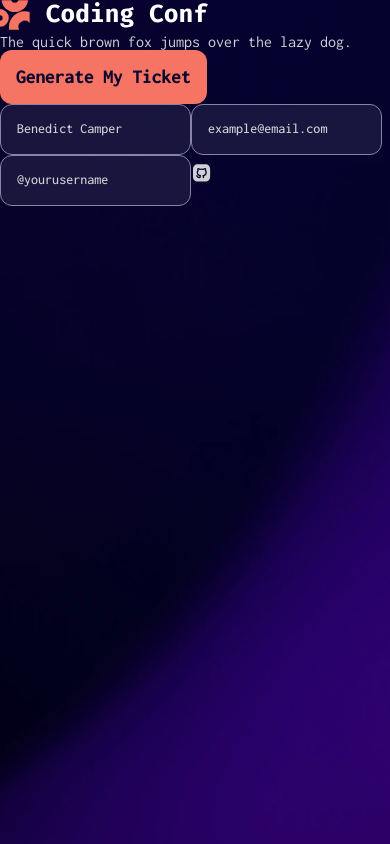
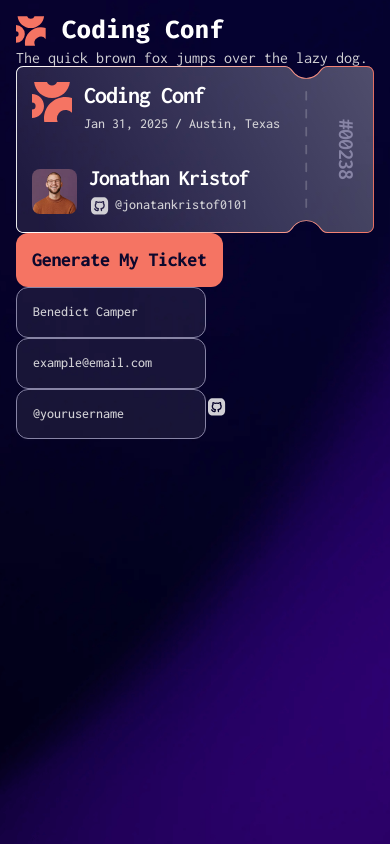
Before and after one commit to Arsalan2078/conference-ticket-generator, a React (Vite) app: page / in a window 390 px wide. Built offline with nearby package versions, Linux system fonts and the light colour scheme.

Commit message:
mobile styling for Ticket done

```diff
--- a/src/App.module.scss
+++ b/src/App.module.scss
@@ -1,6 +1,7 @@
 @use "./styles/mixins";
 
 .app {
+  padding: var(--spc-16);
   min-height: 100svh;
 
   --bg-image: url("/background-mobile.png");
--- a/src/App.tsx
+++ b/src/App.tsx
@@ -1,6 +1,7 @@
 import classes from "./App.module.scss";
 import Icon from "./components/Icon";
 import Logo from "./components/Logo";
+import Ticket from "./components/Ticket";
 
 export default function App() {
   return (
@@ -9,6 +10,7 @@ export default function App() {
 
       <p>The quick brown fox jumps over the lazy dog.</p>
 
+      <Ticket />
       <button>Generate My Ticket</button>
 
       <input type="text" name="" id="" value="Benedict Camper" />
--- /dev/null
+++ b/src/components/Ticket.module.scss
@@ -0,0 +1,82 @@
+@use "../styles/mixins";
+
+.ticket {
+  display: flex;
+  justify-content: space-between;
+
+  padding: var(--spc-16);
+  width: min(100%, 37.5rem);
+  aspect-ratio: 343 / 160;
+
+  background: url("/pattern-ticket.svg") center / contain no-repeat;
+
+  @include mixins.text-preset-6;
+}
+
+.left {
+  display: flex;
+  flex-direction: column;
+  justify-content: space-between;
+}
+
+.info {
+  display: flex;
+  gap: var(--spc-12);
+
+  > div {
+    display: flex;
+    flex-direction: column;
+    gap: var(--spc-08);
+
+    div:first-child {
+      @include mixins.text-preset-2;
+      color: rgb(var(--clr-neutral-0));
+    }
+  }
+}
+
+.client {
+  display: flex;
+  align-items: center;
+  gap: var(--spc-12);
+
+  img {
+    border-radius: var(--rds-8);
+    width: 2.8125rem;
+    aspect-ratio: 1;
+  }
+
+  > div {
+    display: flex;
+    flex-direction: column;
+    gap: var(--spc-04);
+
+    div:first-child {
+      @include mixins.text-preset-3;
+      color: rgb(var(--clr-neutral-0));
+    }
+
+    div:last-child {
+      display: flex;
+      align-items: center;
+      gap: var(--spc-04) ;
+
+      div:last-child {
+        gap: var(--spc-04);
+      }
+    }
+  }
+}
+
+.right {
+  display: flex;
+}
+
+.number {
+  align-self: center;
+
+  color: rgb(var(--clr-neutral-500));
+
+  writing-mode: vertical-lr;
+  @include mixins.text-preset-3;
+}
--- /dev/null
+++ b/src/components/Ticket.tsx
@@ -0,0 +1,36 @@
+import Icon from "./Icon";
+import Logo from "./Logo";
+import classes from "./Ticket.module.scss";
+
+export default function Ticket() {
+  return (
+    <div className={classes.ticket}>
+      <div className={classes.left}>
+        <div className={classes.info}>
+          <Logo logo="mark" />
+
+          <div>
+            <div>Coding Conf</div>
+            <div>Jan 31, 2025 / Austin, Texas</div>
+          </div>
+        </div>
+
+        <div className={classes.client}>
+          <img src="/image-avatar.jpg" alt="Your avatar picture" />
+
+          <div>
+            <div>Jonathan Kristof</div>
+            <div>
+              <Icon icon="github" />
+              <div>@jonatankristof0101</div>
+            </div>
+          </div>
+        </div>
+      </div>
+
+      <div className={classes.right}>
+        <div className={classes.number}>#00238</div>
+      </div>
+    </div>
+  );
+}
--- a/src/styles/_font-faces.scss
+++ b/src/styles/_font-faces.scss
@@ -21,7 +21,7 @@
 @font-face {
   font-family: "Inconsolata";
   src: local("Inconsolata"),
-    url("../assets/fonts/Inconsolata/static/Inconsolata-Bolx.ttf")
+    url("../assets/fonts/Inconsolata/static/Inconsolata-Bold.ttf")
       format("truetype");
   font-weight: 700;
   font-style: normal;
--- a/src/styles/_root.scss
+++ b/src/styles/_root.scss
@@ -23,12 +23,12 @@
   --fw-extra-bold: 800;
 
   // font-sizes
-  --fs-2xl: clamp(1.875rem, 0rem + 7.8125vw, 3.75rem);
-  --fs-xl: clamp(1.5rem, 0.5rem + 4.1667vw, 2.5rem);
-  --fs-lg: clamp(1.375rem, 0.875rem + 2.0833vw, 1.875rem);
-  --fs-rg: clamp(1.25rem, 1rem + 1.0417vw, 1.5rem);
+  --fs-2xl: 1.875rem;
+  --fs-xl: 1.5rem;
+  --fs-lg: 1.375rem;
+  --fs-rg: 1.25rem;
   --fs-sm: 1.25rem;
-  --fs-xs: clamp(0.875rem, 0.625rem + 1.0417vw, 1.125rem);
+  --fs-xs: 0.875rem;
   --fs-2xs: 0.75rem;
 
   // line-heights
```
